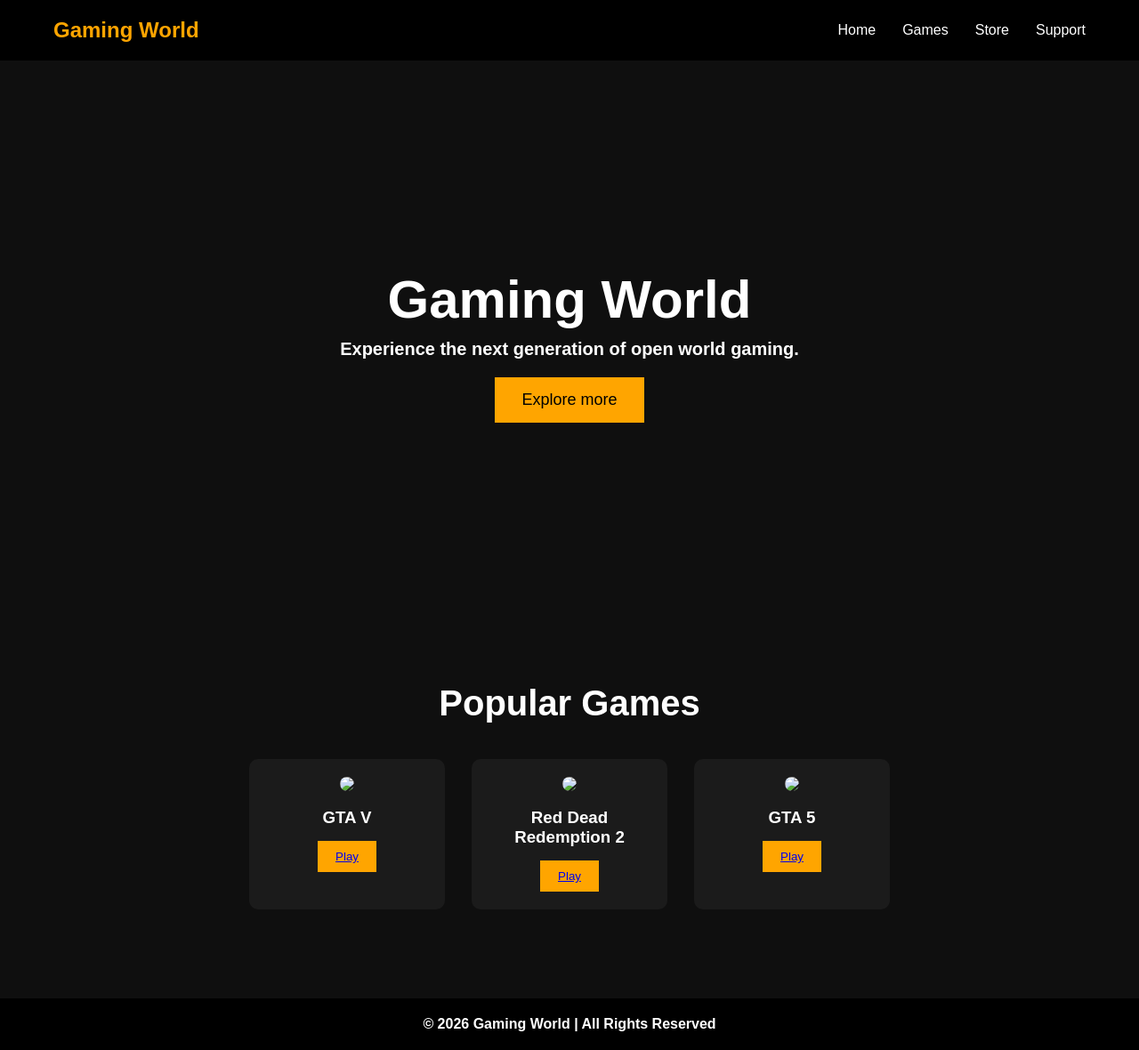
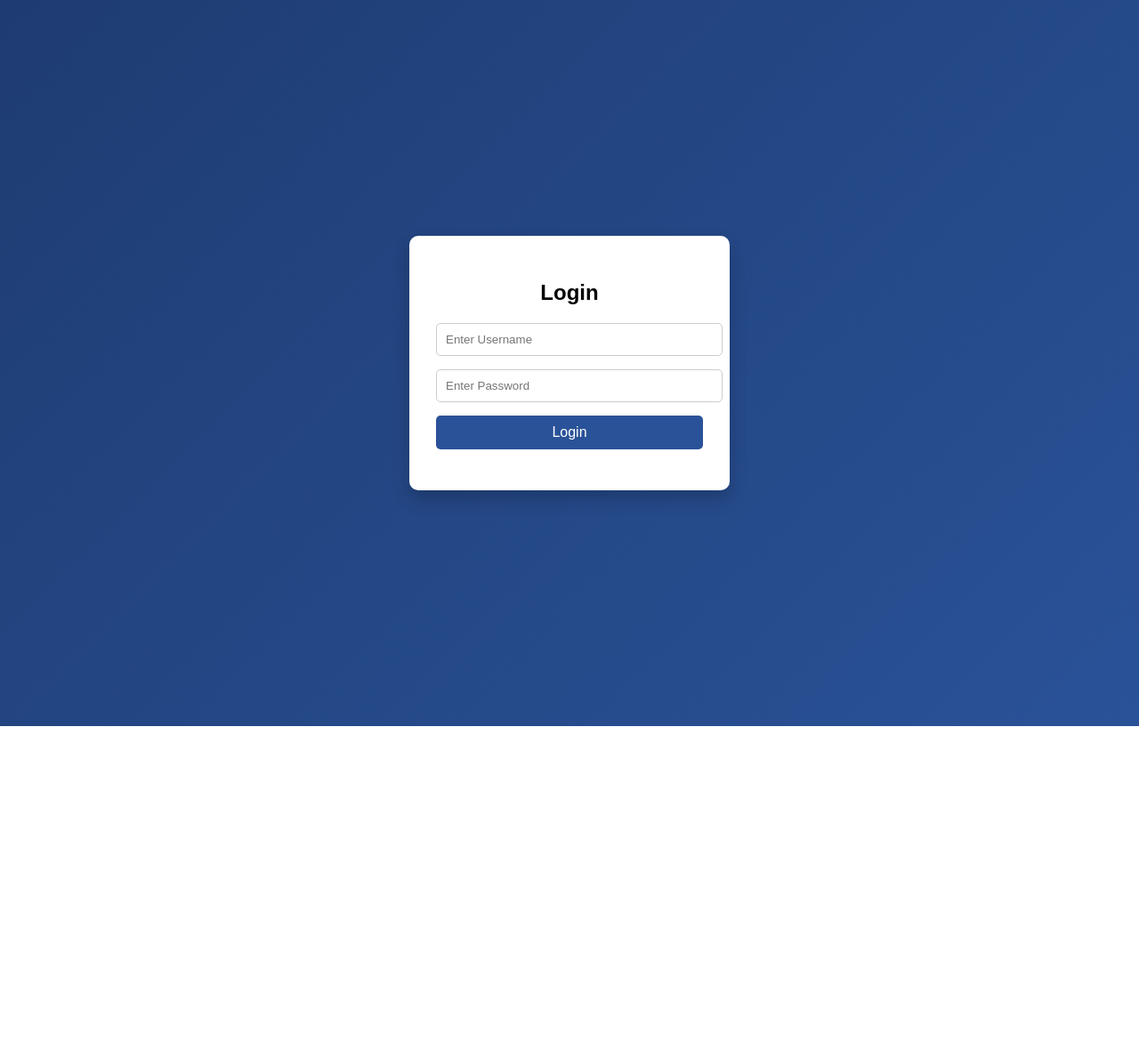
Before and after one commit to bipulrawat25557pp-design/Bipul-Rawat, a plain HTML site: page index.html in a window 1280 px wide. Shown: the whole page at 89% size. After the commit the page ends 816 px from the top, so only its background shows below. Drawn offline with Linux system fonts and the light colour scheme.

Commit message:
Add files via upload

```diff
--- a/index.html
+++ b/index.html
@@ -3,66 +3,96 @@
 <head>
 <meta charset="UTF-8">
 <meta name="viewport" content="width=device-width, initial-scale=1.0">
-<title>Gaming World</title>
-<link rel="stylesheet" href="style.css">
+<title>Login Page</title>
+
+<style>
+body{
+    font-family: Arial, sans-serif;
+    background: linear-gradient(135deg,#1e3c72,#2a5298);
+    height:100vh;
+    display:flex;
+    justify-content:center;
+    align-items:center;
+}
+
+.login-box{
+    background:white;
+    padding:30px;
+    border-radius:10px;
+    width:300px;
+    box-shadow:0 10px 20px rgba(0,0,0,0.2);
+}
+
+.login-box h2{
+    text-align:center;
+}
+
+.input-box{
+    margin:15px 0;
+}
+
+.input-box input{
+    width:100%;
+    padding:10px;
+    border:1px solid #ccc;
+    border-radius:5px;
+}
+
+button{
+    width:100%;
+    padding:10px;
+    background:#2a5298;
+    color:white;
+    border:none;
+    border-radius:5px;
+    font-size:16px;
+    cursor:pointer;
+}
+
+button:hover{
+    background:#1e3c72;
+}
+
+#message{
+    text-align:center;
+    margin-top:10px;
+}
+</style>
 </head>
 
 <body>
 
-<header>
-    <div class="logo">Gaming World</div>
+<div class="login-box">
+<h2>Login</h2>
 
-    <nav>
-        <ul>
-            <li><a href="https://www.rockstargames.com/">Home</a></li>
-            <li><a href="https://www.rockstargames.com/downloads">Games</a></li>
-            <li><a href="https://store.rockstargames.com/?_gl=1*12v5zvt*_ga*MzExMTE5NzU2LjE3NjAxNjU1MjY.*_ga_PJQ2JYZDQC*czE3NzI3NzI2MTMkbzQkZzEkdDE3NzI3NzQxNzMkajE4JGwwJGgw">Store</a></li>
-            <li><a href="https://support.rockstargames.com/?_gl=1*1mcxri6*_ga*MzExMTE5NzU2LjE3NjAxNjU1MjY.*_ga_PJQ2JYZDQC*czE3NzI3NzI2MTMkbzQkZzEkdDE3NzI3NzQxNTQkajM3JGwwJGgw">Support</a></li>
-        </ul>
-    </nav>
-</header>
-
-
-<section class="hero">
-    <h1><b>Gaming World<b></h1>
-    <p><b>Experience the next generation of open world gaming.</b></p>
-    <button id="downloadBtn">Explore more</button>
-</section>
-
-
-<section class="games">
-
-<h2>Popular Games</h2>
-
-<div class="game-container">
-
-<div class="game-card">
-<img src="gta.jpg">
-<h3>GTA V</h3>
-<button><a href="https://www.rockstargames.com/VI">Play</a></button>
+<div class="input-box">
+<input type="text" id="username" placeholder="Enter Username">
 </div>
 
-<div class="game-card">
-<img src="rdr2.jpg">
-<h3>Red Dead Redemption 2</h3>
-<button><a href="https://www.rockstargames.com/reddeadredemption2">Play</a></button>
+<div class="input-box">
+<input type="password" id="password" placeholder="Enter Password">
 </div>
 
-<div class="game-card">
-<img src="gta5.jpg">
-<h3>GTA 5</h3>
-<button><a href="https://www.rockstargames.com/gta-v">Play</a></button>
+<button onclick="login()">Login</button>
+
+<p id="message"></p>
 </div>
 
-</div>
-</section>
+<script>
+function login(){
+    let user = document.getElementById("username").value;
+    let pass = document.getElementById("password").value;
 
-
-<footer>
-<p>© 2026 Gaming World | All Rights Reserved</p>
-</footer>
-
-<script src="script.js"></script>
+    if(user === "admin" && pass === "1234"){
+        document.getElementById("message").innerHTML = "Login Successful ✅";
+        document.getElementById("message").style.color="green";
+    }
+    else{
+        document.getElementById("message").innerHTML = "Invalid Username or Password ❌";
+        document.getElementById("message").style.color="red";
+    }
+}
+</script>
 
 </body>
 </html>
```
